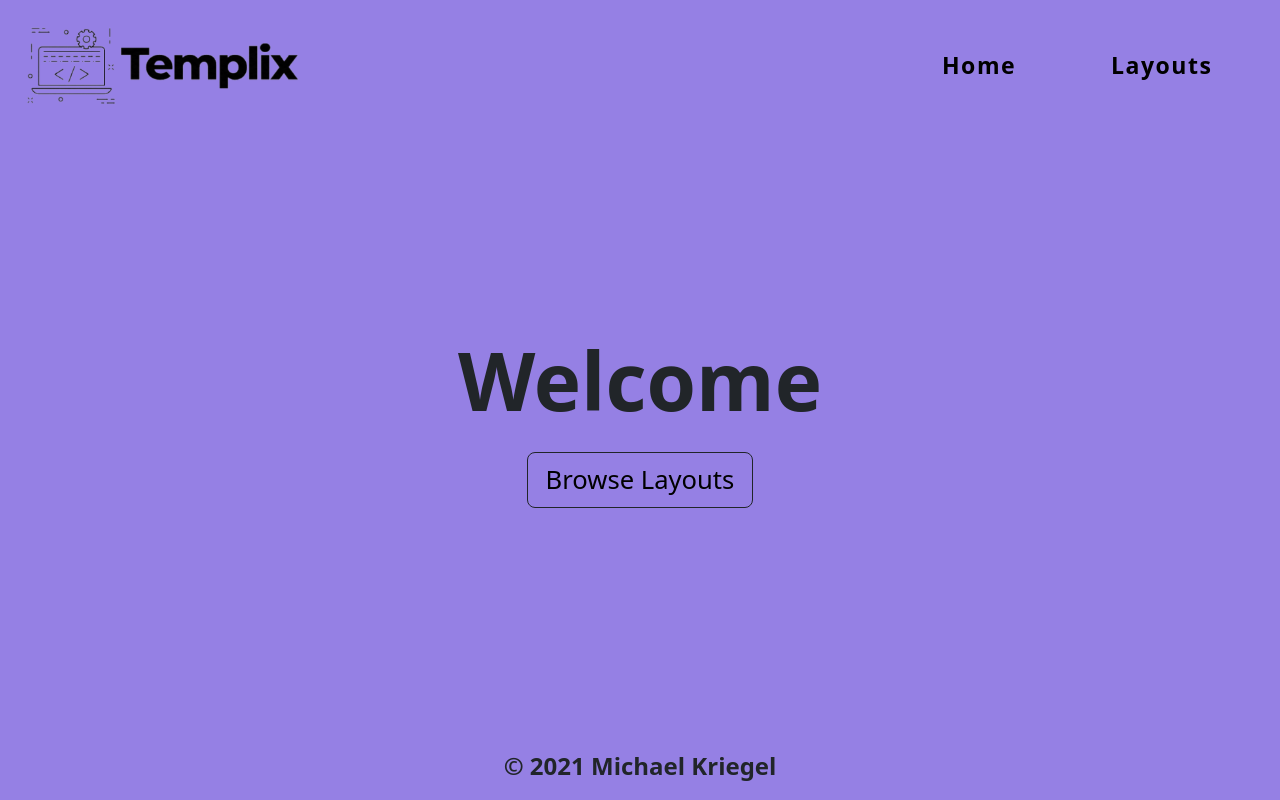
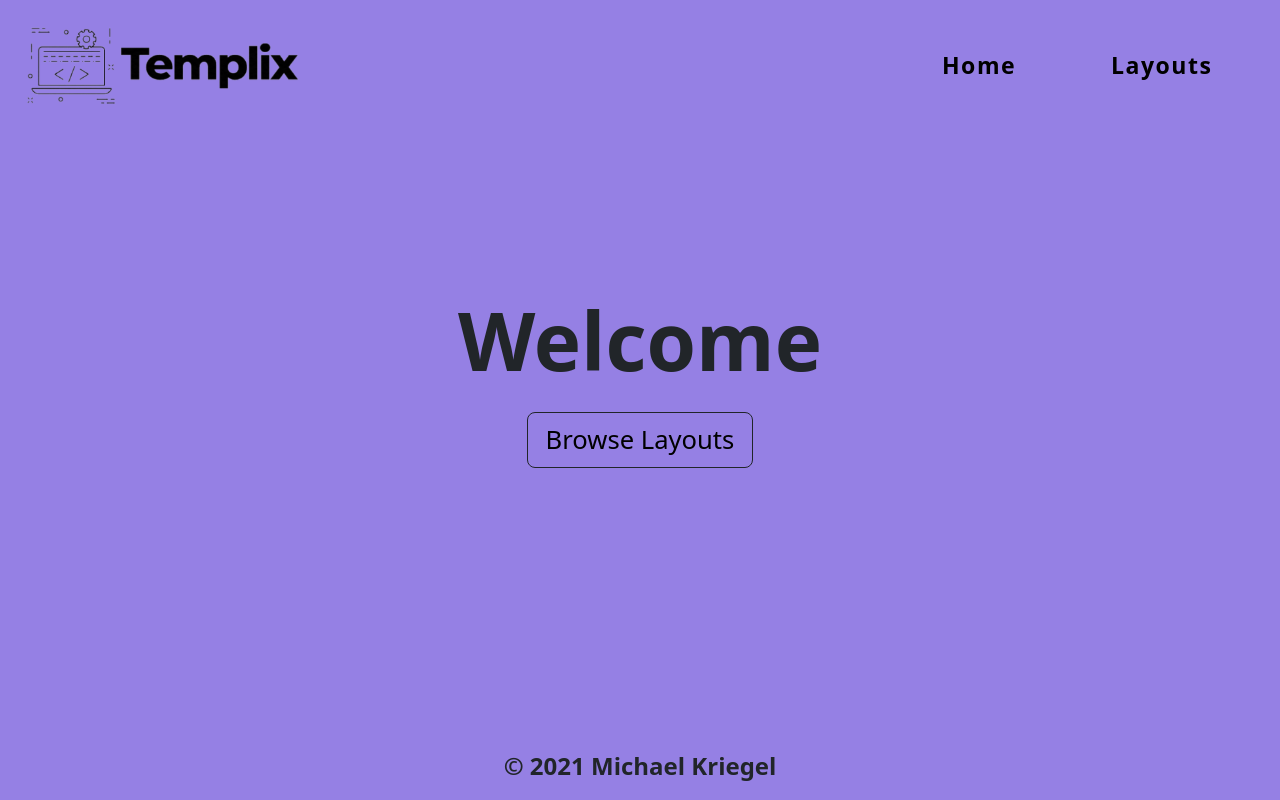
Before and after one commit to mikkrieg/newTemplix, a React (Create React App) app: page / in a window 1280 px wide. Built offline with nearby package versions, Linux system fonts and the light colour scheme.

Commit message:
Move heading, fix background, fix sports hamburger

```diff
--- a/src/components/Layouts/Sports.js
+++ b/src/components/Layouts/Sports.js
@@ -8,7 +8,7 @@ const Sports = () => {
   const { setOnProject } = useContext(AppContext);
   const [ click, setClick ] = useState(false);
   const history = useHistory();
-
+  console.log(click);
   const handleClick = () => {
     setOnProject(false);
     document.body.classList.add('background');
@@ -18,30 +18,30 @@ const Sports = () => {
 
   const activate = () => {
     setClick(!click)
-    let burger = document.getElementsByClassName('navbar-burger');
-    let menu = document.getElementsByClassName('navbar-menu');
-    if(click === true) {
-      burger[0].classList.add('is-active');
-      menu[0].classList.add('is-active');
-    } else {
-      burger[0].classList.remove('is-active');
-      menu[0].classList.remove('is-active');
-    }
   }
+
   return (
     <div className='sports-background'>
       <nav className="navbar sports-nav" role="navigation" aria-label="main navigation">
         <div className="navbar-brand">
           <button className='button is-primary is-light is-large ml-4 back-btn-sports' onClick={handleClick}>Go Back</button>
         </div>
-        <div classname='burger-div'>
-          <a role="button" className="navbar-burger mr-5" aria-label="menu" aria-expanded="false" data-target="navbarBasicExample" onClick={activate}>
+        <div className='burger-div'>
+          <button
+            onClick={activate}
+            className={click ? 'navbar-burger mr-5 is-active' : 'navbar-burger mr-5'}
+            aria-label="menu" aria-expanded="false"
+            data-target="navbarBasicExample"
+          >
             <span aria-hidden="true"></span>
             <span aria-hidden="true"></span>
             <span aria-hidden="true"></span>
-          </a>
+          </button>
         </div>
-        <div id="navbarBasicExample" className="navbar-menu desktop-menu">
+        <div
+          id="navbarBasicExample"
+          className={click ? 'navbar-menu desktop-menu is-active' : 'navbar-menu desktop-menu'}
+        >
           <div className="navbar-end mr-5">
             <a className="navbar-item mr-3 mt-1">
               Link 1
--- a/src/index.css
+++ b/src/index.css
@@ -4,6 +4,7 @@ body {
     sans-serif;
   -webkit-font-smoothing: antialiased;
   -moz-osx-font-smoothing: grayscale;
+  overflow: auto;
 }
 
 html {
--- a/src/styles/css/background.css
+++ b/src/styles/css/background.css
@@ -1,6 +1,7 @@
 .background {
-  height: 100%;
-  width: 100%;
+  height: 100vh;
+  width: 100vw;
+  position: fixed;
   background-position: center;
   background-size: cover;
 }
--- a/src/styles/css/home.css
+++ b/src/styles/css/home.css
@@ -37,7 +37,7 @@
 
   h1 {
     font-size: 5em !important;
-    margin-top: 0 !important;
+    margin-top: -1em !important;
   }
 
   #fade-button {
--- a/src/styles/sass/background.scss
+++ b/src/styles/sass/background.scss
@@ -1,7 +1,7 @@
 .background {
-  height: 100%;
+  height: 100vh;
   width: 100%;
-  // position: relative;
+  position: fixed;
   background-position: center;
   background-size: cover;
 }
--- a/src/styles/sass/home.scss
+++ b/src/styles/sass/home.scss
@@ -47,7 +47,7 @@
 
   h1 {
     font-size: 5em !important;
-    margin-top: 0 !important;
+    margin-top: -1em !important;
   }
 
   #fade-button {
```
